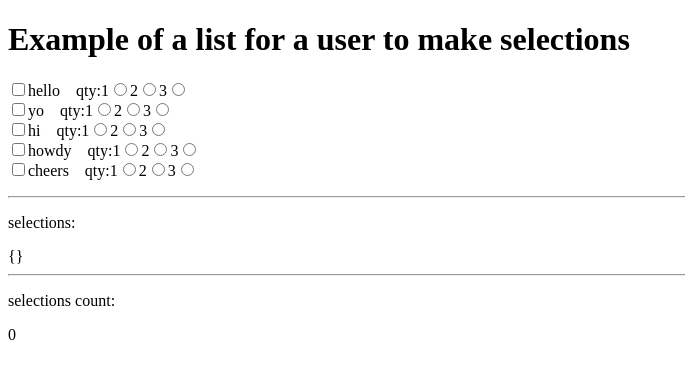
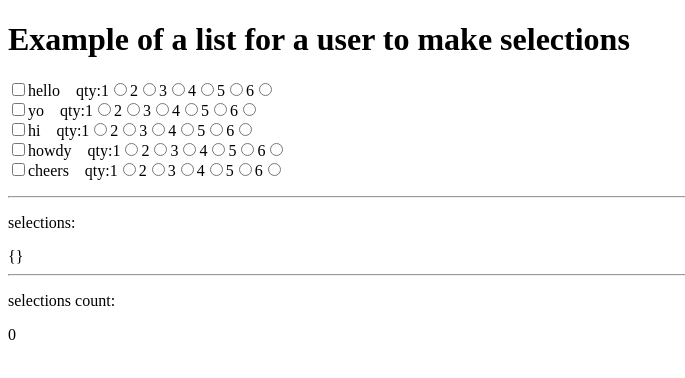
Before and after one commit to brianzelip/vuex-selection-form-prototype, a Vue app: page / in a window 1280 px wide. Shown: the top 378 px of the page, without its empty margins (0-685 px from the left). Built offline with nearby package versions, Linux system fonts and the light colour scheme.

Commit message:
fix duplicate keys bug in <template> and make variable out of max quantity in FIQty.vu

```diff
--- a/src/components/FormItemQty.vue
+++ b/src/components/FormItemQty.vue
@@ -1,14 +1,14 @@
 <template>
   <div style="display: inline-block; margin-right: 1rem">
     <span>qty:</span>
-    <template v-for="n in 3">
-      <label :for="`qty-id-${id}-val-${n}`" :key="`qty-id-${id}-val-${n}`">{{ n }}</label>
+    <template v-for="n in maxQty">
+      <label :for="`qty-id-${id}-val-${n}`" :key="`qty-id-${id}-val-${n}-label`">{{ n }}</label>
       <input
         type="radio"
         :name="`qty-id-${id}`"
         :id="`qty-id-${id}-val-${n}`"
         :value="n"
-        :key="`qty-id-${id}-val-${n}`"
+        :key="`qty-id-${id}-val-${n}-input`"
       >
     </template>
   </div>
@@ -16,6 +16,11 @@
 
 <script>
 export default {
+  data() {
+    return {
+      maxQty: 6
+    };
+  },
   props: ["id"]
 };
 </script>
```
